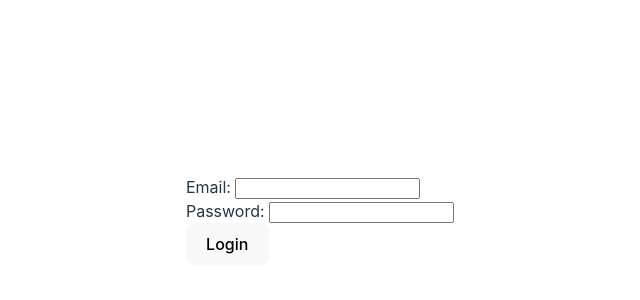
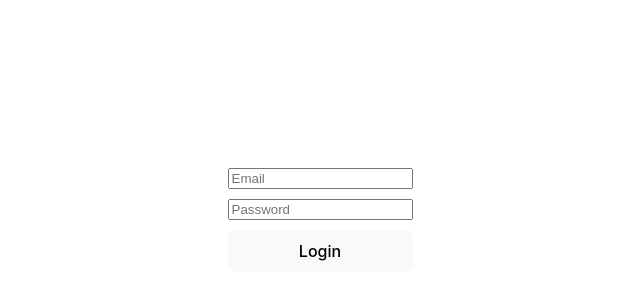
Before and after one commit to fdariia/loginForm, a React (Vite) app: page / in a window 1280 px wide. Shown: the part 180-480 px from the top of the page, without its empty margins (320-960 px from the left). Built offline with nearby package versions, Linux system fonts and the light colour scheme.

Commit message:
add react hookform

```diff
--- a/package.json
+++ b/package.json
@@ -11,7 +11,8 @@
   },
   "dependencies": {
     "react": "^18.3.1",
-    "react-dom": "^18.3.1"
+    "react-dom": "^18.3.1",
+    "react-hook-form": "^7.52.2"
   },
   "devDependencies": {
     "@types/react": "^18.3.3",
--- a/src/App.css
+++ b/src/App.css
@@ -40,3 +40,9 @@
 .read-the-docs {
   color: #888;
 }
+
+.login-form {
+  display: flex;
+  flex-direction: column;
+  gap: 10px;
+}
--- a/src/LoginForm.tsx
+++ b/src/LoginForm.tsx
@@ -2,52 +2,23 @@ import { useContext, useEffect, useState, ChangeEvent, FormEvent } from "react";
 import { usersData } from "./data.ts";
 import { IsLoggedContext } from "./App.tsx";
 
+import { SubmitHandler, useForm } from "react-hook-form";
+
+type FormFields = {
+  email: string;
+  password: string;
+};
+
 const LoginForm = () => {
-  const [usersFields, setUsersFields] = useState({ email: "", password: "" });
-  const [error, setError] = useState("");
-  const [isFormSubmitted, setIsFormSubmitted] = useState(false);
+  const {
+    register,
+    handleSubmit,
+    setError,
+    formState: { errors },
+  } = useForm<FormFields>();
   const { setIsLoggedIn } = useContext(IsLoggedContext);
 
-  const MIN_PASSWORD_LENGTH = 4;
-
-  const onEmailChange = (e: ChangeEvent<HTMLInputElement>): void => {
-    if (e.target !== null) {
-      const inputEl = e.target as HTMLInputElement;
-      setUsersFields({
-        ...usersFields,
-        email: inputEl.value,
-      });
-    }
-  };
-
-  const onPasswordChange = (e: ChangeEvent<HTMLInputElement>): void => {
-    if (e.target !== null) {
-      const inputEl = e.target as HTMLInputElement;
-      setUsersFields({
-        ...usersFields,
-        password: inputEl.value,
-      });
-    }
-  };
-
-  useEffect(() => {
-    if (!isFormSubmitted) {
-      return;
-    }
-    if (usersFields.password.length < MIN_PASSWORD_LENGTH) {
-      setError("Short password");
-      return;
-    } else {
-      setError("");
-    }
-  }, [usersFields, isFormSubmitted]);
-
-  const onSubmit = (e: FormEvent<HTMLFormElement>) => {
-    const { email, password } = usersFields;
-    e.preventDefault();
-
-    setIsFormSubmitted(true);
-
+  const onSubmit: SubmitHandler<FormFields> = ({ email, password }) => {
     const checkUser = usersData.find(
       (user) => user.email === email && user.password === password
     );
@@ -55,36 +26,42 @@ const LoginForm = () => {
     if (checkUser) {
       setIsLoggedIn(true);
     } else {
-      setError("Not correct email or password");
+      setError("root", { message: "Not correct email or password" });
     }
   };
 
   return (
     <>
-      <form className="login-form" onSubmit={onSubmit}>
-        <div>
-          <label>Email: </label>
+      <form className="login-form" onSubmit={handleSubmit(onSubmit)}>
         <input
-            name="email"
+          {...register("email", {
+            required: "Email is required",
+            validate: (value) => {
+              if (!value.includes("@")) {
+                return "Email must include @";
+              }
+              return true;
+            },
+          })}
           type="text"
-            required
-            value={usersFields.email}
-            onChange={onEmailChange}
+          placeholder="Email"
         />
-        </div>
-        <div>
-          <label>Password: </label>
+        {errors.email && <div>{errors.email.message}</div>}
         <input
-            name="password"
+          {...register("password", {
+            required: "Password is required",
+            minLength: {
+              value: 4,
+              message: "Password must have at least 4 characters",
+            },
+          })}
           type="password"
-            required
-            value={usersFields.password}
-            onChange={onPasswordChange}
+          placeholder="Password"
         />
-        </div>
+        {errors.password && <div>{errors.password.message}</div>}
         <button type="submit">Login</button>
+        {errors.root && <div>{errors.root.message}</div>}
       </form>
-      {error && <p>{error}</p>}
     </>
   );
 };
```
Also changed, not shown: 1 other file (tests, documents, lock files or other folders). Lines whose indentation alone changed are shown as unchanged.
